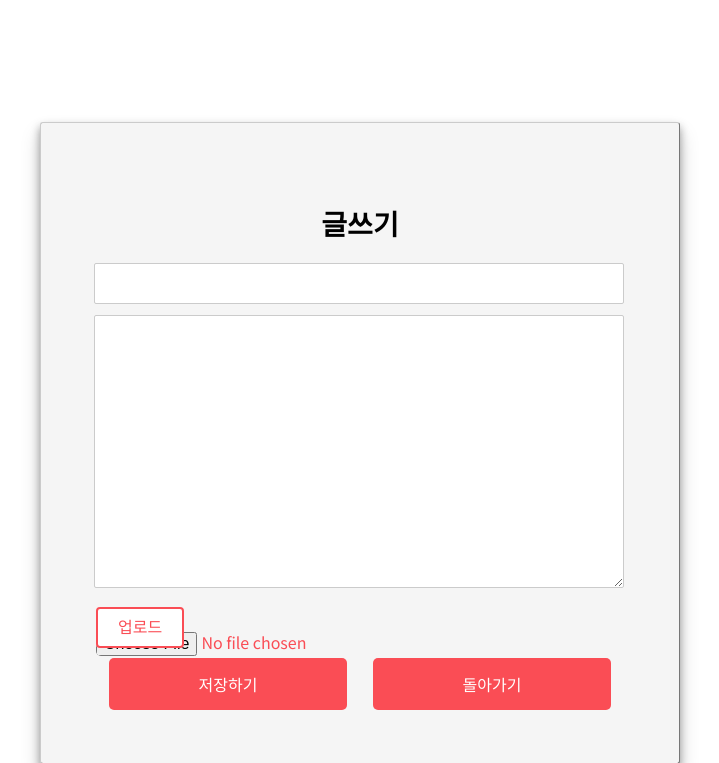
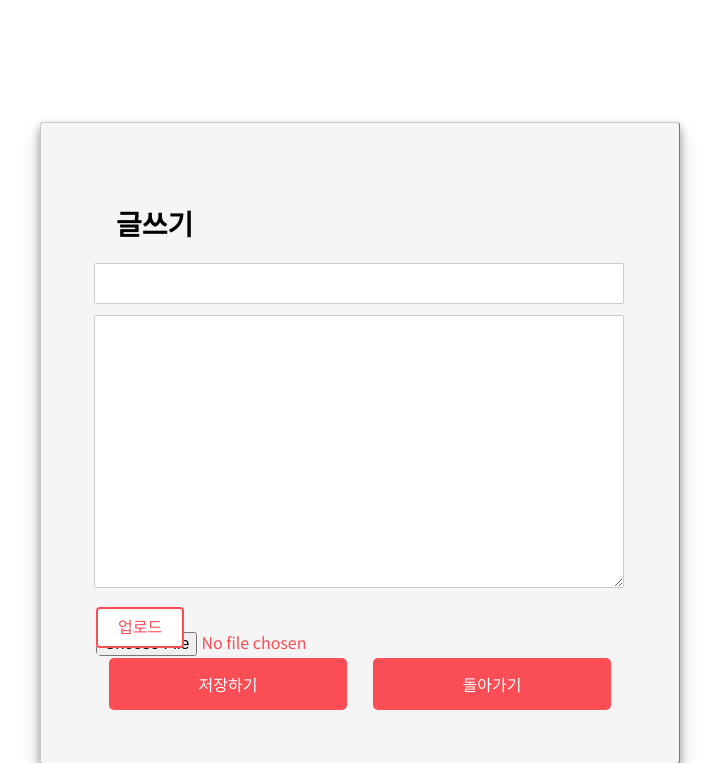
Before and after one commit to InKyeongBae/DD_AraBang, a Django app: page /community/1/1/write/ in a window 1280 px wide. Shown: the part 60-823 px from the top of the page, without its empty margins (280-999 px from the left). Run offline with Django 3.2, Linux system fonts and the light colour scheme; some libraries are stand-ins or nearby versions; some web fonts are replaced.

Commit message:
커뮤니티 create수정쪼오오오끔함 투 인경

```diff
--- a/DDAraBang/community/templates/community/post_write.html
+++ b/DDAraBang/community/templates/community/post_write.html
@@ -27,9 +27,9 @@ box-shadow: 0 5px 8px #999999, 0 12px 20px lightgray;
 }
 
 .write-title {
-text-align: center;
+text-align: left;
 padding: 20px;
-font-family: 'Noto Sans KR', sans-serif;
+font-family: 'S-CoreDream-3Light';
 font-size: 28px;
 font-weight: bold;
 }
@@ -128,6 +128,10 @@ margin-top: 20px;
 justify-content: center;
 }
 
+    #id_title {
+        border: red;
+    }
+
 {% endblock %}
 
 {% block content %}
```
